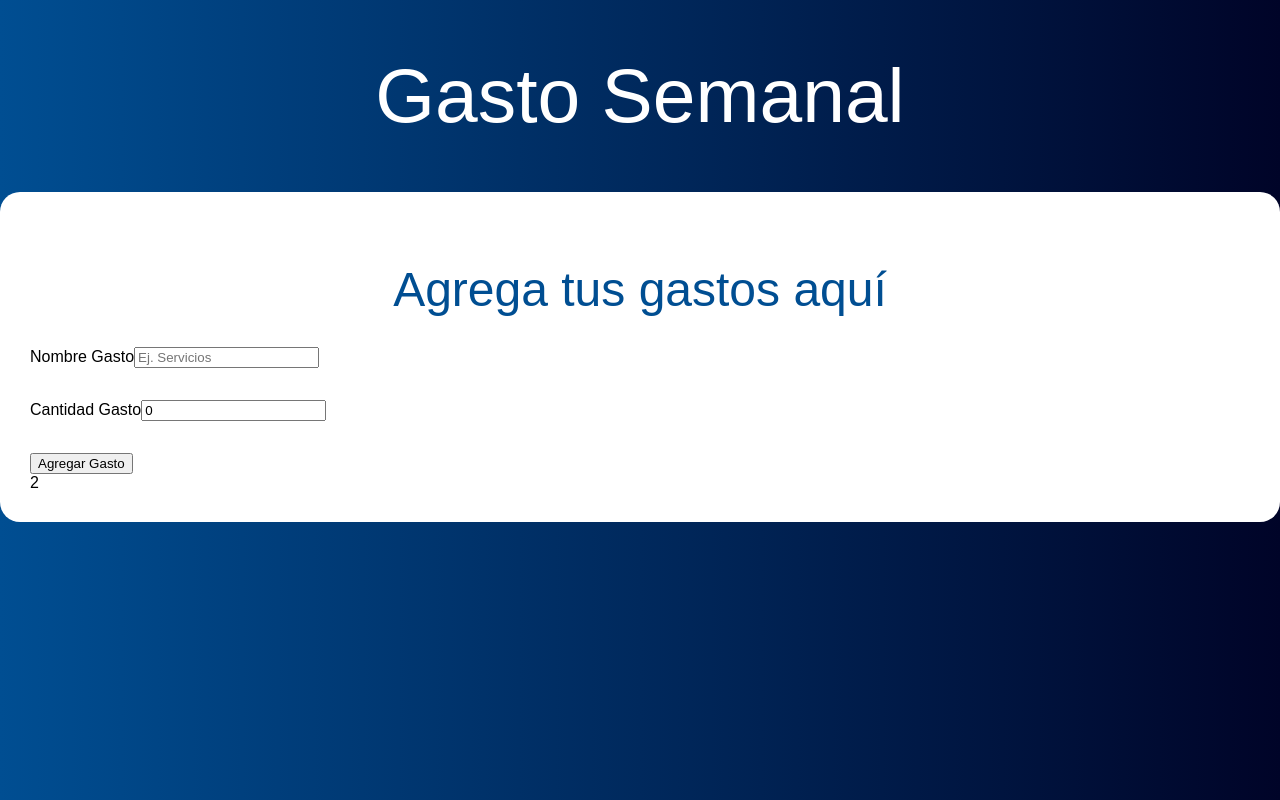
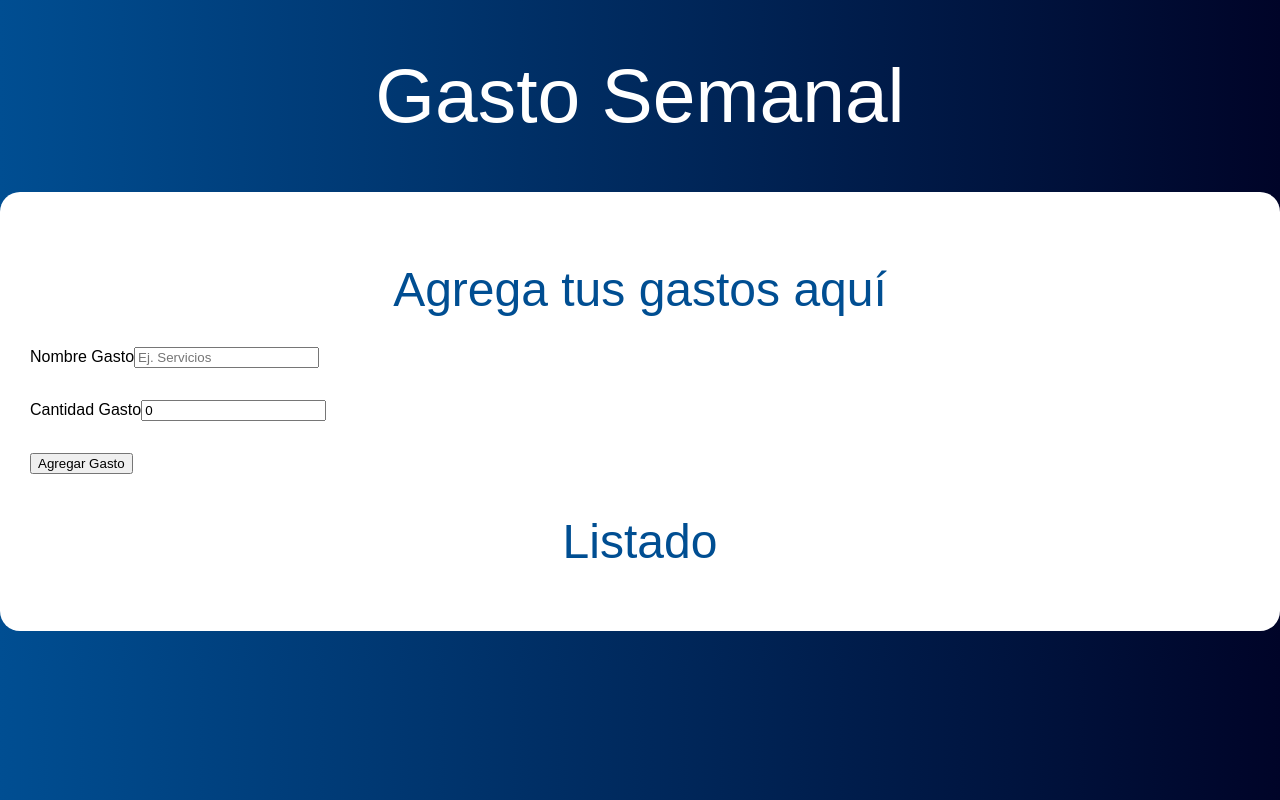
Before and after one commit to yilfri/weekly-budget, a React (Create React App) app: page / in a window 1280 px wide. Both pictures are taken after typing "5" into the empty fields and a click on the input "Establecer Presupuesto". Built offline with nearby package versions, Linux system fonts and the light colour scheme; the HTML template or start-up script is replaced by a standard one.

Commit message:
Gastos mostrados en la UI

```diff
--- a/package.json
+++ b/package.json
@@ -9,6 +9,7 @@
     "react": "^17.0.2",
     "react-dom": "^17.0.2",
     "react-scripts": "4.0.3",
+    "shortid": "^2.2.16",
     "web-vitals": "^1.1.2"
   },
   "scripts": {
--- a/src/App.js
+++ b/src/App.js
@@ -1,11 +1,17 @@
 import React, { useState } from 'react';
 import Pregunta from './components/Pregunta';
-import Formulario from './Formulario';
+import Formulario from './components/Formulario';
+import Listado from './components/Listado';
 
 function App() {
 	const [presupuesto, setPresupuesto] = useState(0);
 	const [restante, setRestante] = useState(0);
 	const [actualizarUI, setActualizarUI] = useState(true);
+	const [gastos, setGastos] = useState([]);
+
+	const agregarNuevoGasto = (gasto) => {
+		setGastos([...gastos, gasto]);
+	};
 
 	return (
 		<div className="container">
@@ -22,9 +28,11 @@ function App() {
 					) : (
 						<div className="row">
 							<div className="one-half column">
-								<Formulario />
+								<Formulario agregarNuevoGasto={agregarNuevoGasto} />
 							</div>
-							<div className="one-half column">2</div>
+							<div className="one-half column">
+								<Listado gastos={gastos} />
+							</div>
 						</div>
 					)}
 				</div>
--- a/src/Formulario.js
+++ b/src/components/Formulario.js
@@ -1,7 +1,8 @@
 import React, { useState } from 'react';
-import Error from './components/Error';
+import Error from './Error';
+import shortid from 'shortid';
 
-const Formulario = () => {
+const Formulario = ({ agregarNuevoGasto }) => {
 	const [nombre, setNombre] = useState('');
 	const [cantidad, setCantidad] = useState(0);
 	const [error, setError] = useState(false);
@@ -17,10 +18,18 @@ const Formulario = () => {
 		setError(false);
 
 		// Construir Gasto
+		const gasto = {
+			nombre,
+			cantidad,
+			id: shortid.generate()
+		};
 
 		// Pasar el gasto al componente principal
+		agregarNuevoGasto(gasto);
 
 		// Form reset
+		setNombre('');
+		setCantidad(0);
 	};
 
 	return (
--- /dev/null
+++ b/src/components/Gasto.js
@@ -0,0 +1,11 @@
+import React from 'react';
+
+const Gasto = ({ gasto }) => (
+	<li className="gastos">
+		<p>
+			{gasto.nombre}
+			<span className="gasto">$ {gasto.cantidad}</span>
+		</p>
+	</li>
+);
+export default Gasto;
--- /dev/null
+++ b/src/components/Listado.js
@@ -0,0 +1,15 @@
+import React, { useState } from 'react';
+import Gasto from './Gasto';
+
+const Listado = ({ gastos }) => {
+	return (
+		<div className="gastos-realizados">
+			<h2>Listado</h2>
+			{gastos.map((gasto) => (
+				<Gasto key={gasto.id} gasto={gasto} />
+			))}
+		</div>
+	);
+};
+
+export default Listado;
```
Also changed, not shown: 1 other file (tests, documents, lock files or other folders).
